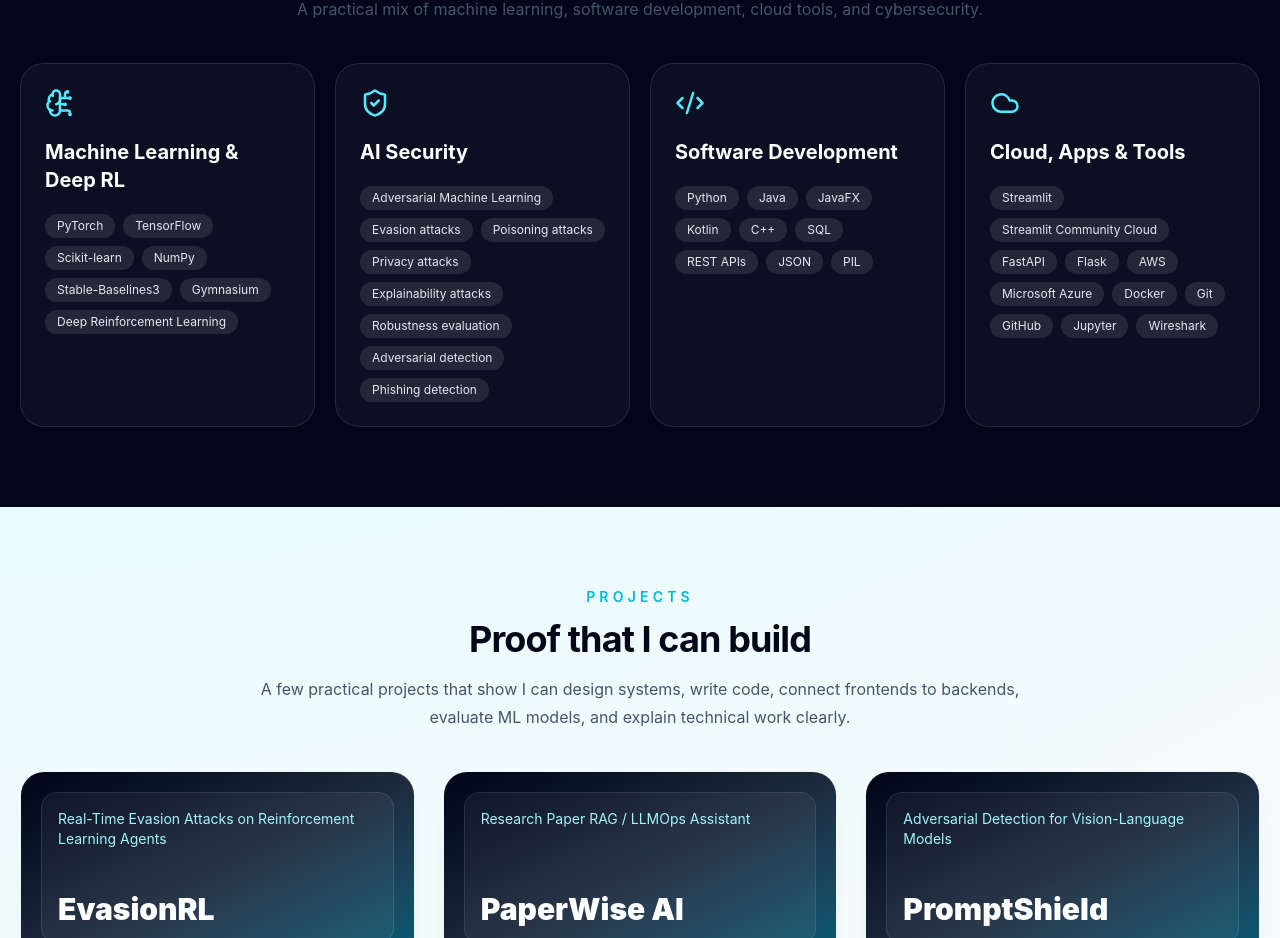
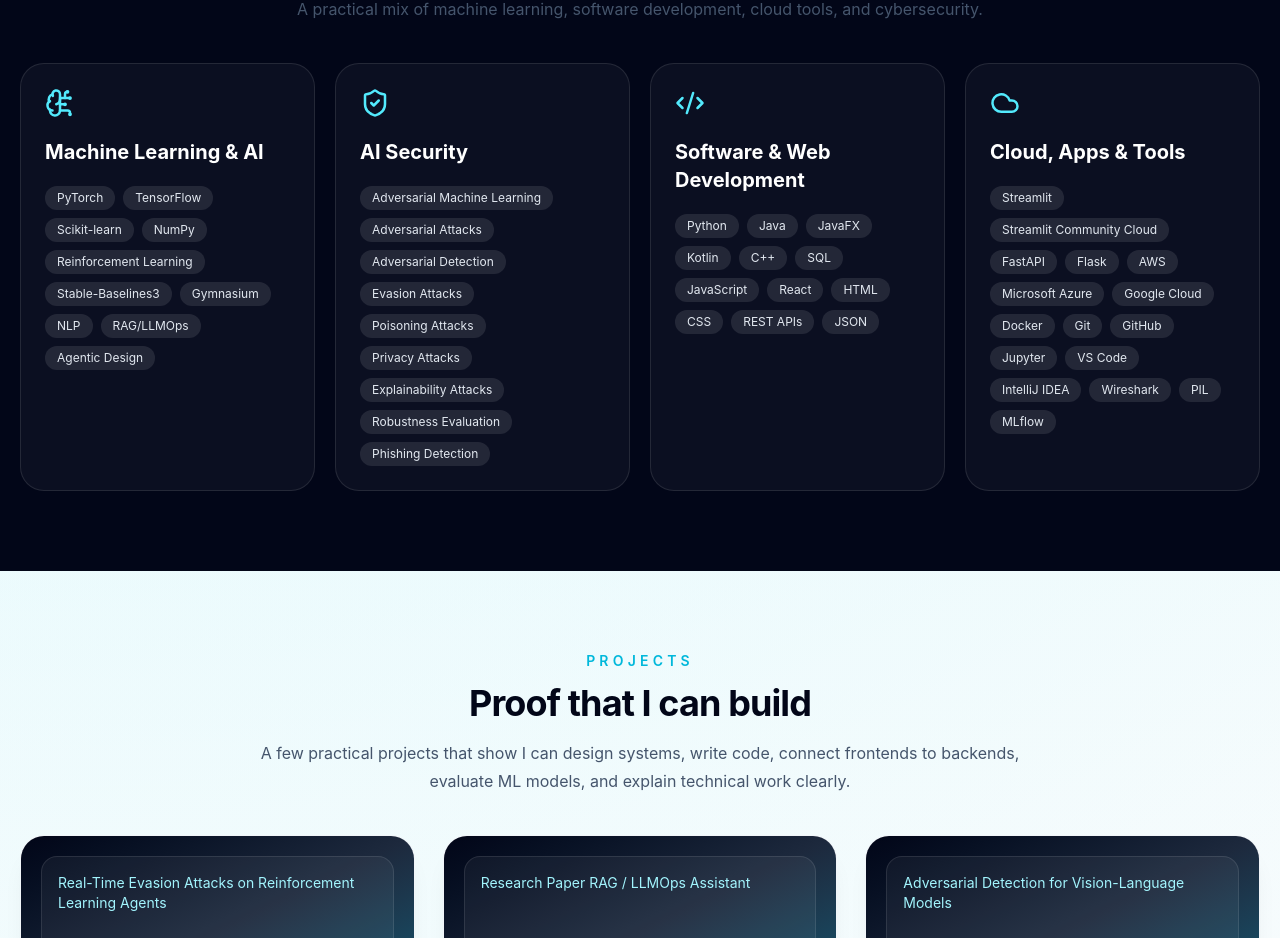
Before and after one commit to arashVsh/arash-portfolio, a React (Vite) app in the folder arash-portfolio/: page / in a window 1280 px wide. Shown: the part 1412-2350 px from the top of the page. Built offline with nearby package versions, Linux system fonts and the light colour scheme.

Commit message:
Updated Skills Section

```diff
--- a/arash-portfolio/src/App.tsx
+++ b/arash-portfolio/src/App.tsx
@@ -82,16 +82,19 @@
 
 const skills: SkillGroup[] = [
   {
-    title: "Machine Learning & Deep RL",
+    title: "Machine Learning & AI",
     icon: BrainCircuit,
     items: [
       "PyTorch",
       "TensorFlow",
       "Scikit-learn",
       "NumPy",
+      "Reinforcement Learning",
       "Stable-Baselines3",
       "Gymnasium",
-      "Deep Reinforcement Learning",
+      "NLP",
+      "RAG/LLMOps",
+      "Agentic Design",
     ],
   },
   {
@@ -99,17 +102,18 @@
     icon: ShieldCheck,
     items: [
       "Adversarial Machine Learning",
-      "Evasion attacks",
-      "Poisoning attacks",
-      "Privacy attacks",
-      "Explainability attacks",
-      "Robustness evaluation",
-      "Adversarial detection",
-      "Phishing detection",
+      "Adversarial Attacks",
+      "Adversarial Detection",
+      "Evasion Attacks",
+      "Poisoning Attacks",
+      "Privacy Attacks",
+      "Explainability Attacks",
+      "Robustness Evaluation",
+      "Phishing Detection",
     ],
   },
   {
-    title: "Software Development",
+    title: "Software & Web Development",
     icon: Code2,
     items: [
       "Python",
@@ -118,10 +122,12 @@
       "Kotlin",
       "C++",
       "SQL",
+      "JavaScript",
+      "React",
+      "HTML",
+      "CSS",
       "REST APIs",
       "JSON",
-      "PIL",
-
     ],
   },
   {
@@ -134,11 +140,16 @@
       "Flask",
       "AWS",
       "Microsoft Azure",
+      "Google Cloud",
       "Docker",
       "Git",
       "GitHub",
       "Jupyter",
+      "VS Code",
+      "IntelliJ IDEA",
       "Wireshark",
+      "PIL",
+      "MLflow",
     ],
   },
 ];
```
